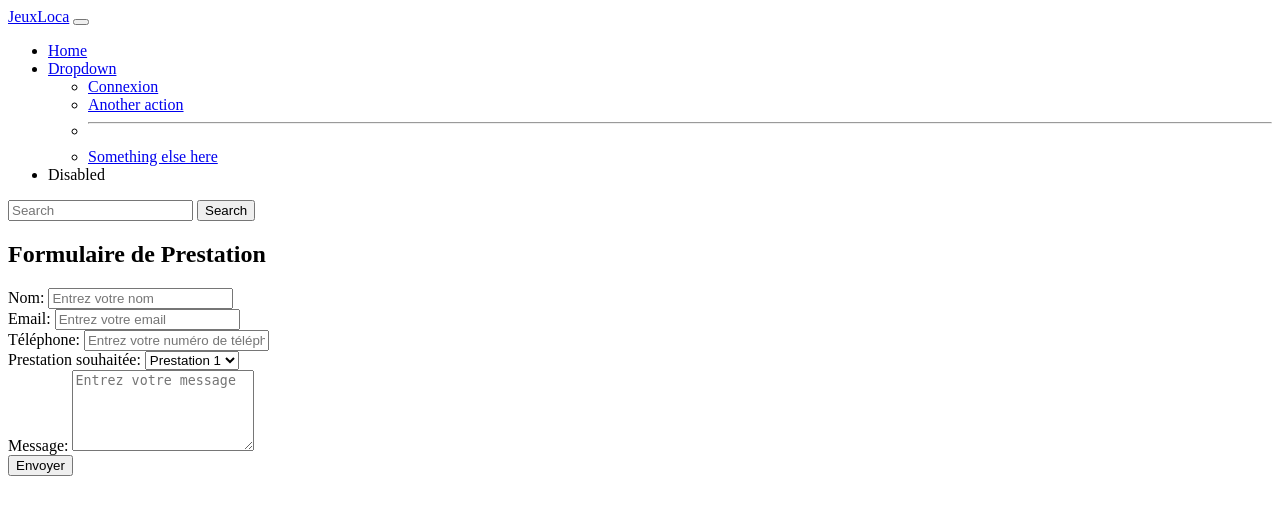
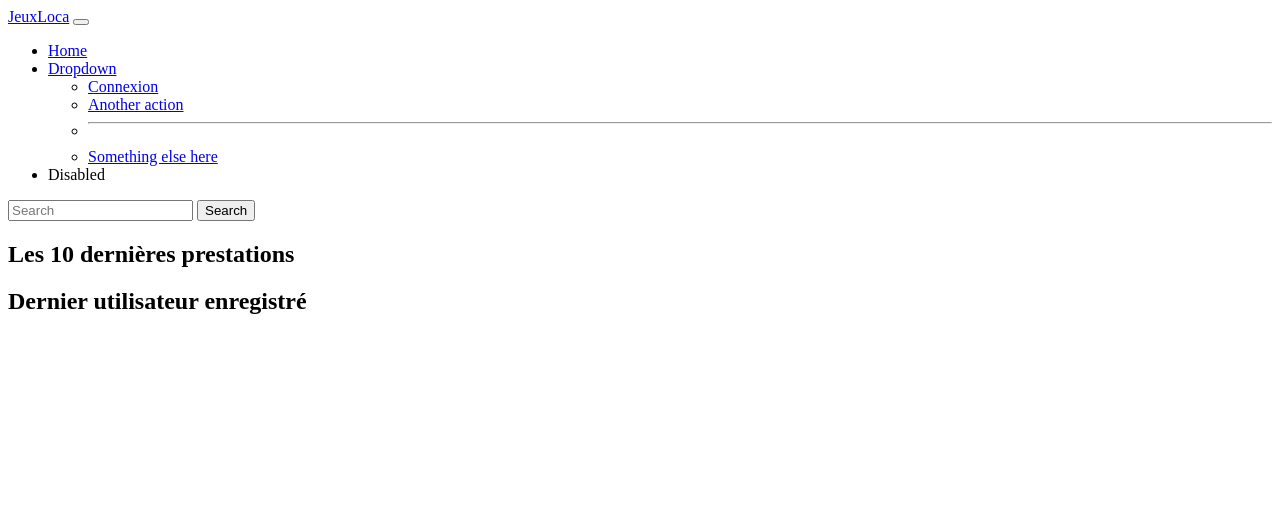
Before and after one commit to Davidcardig/Jeux_Web, a Symfony app: template templates/prestation/index.html.twig in a window 1280 px wide. Shown: the top 515 px of the page. Run offline with Twig, Linux system fonts and the light colour scheme; the template is opened without the code that fills it, so the values that code supplies are empty; some libraries are stand-ins or nearby versions.

Commit message:
Nex files and form Prestation an vue

```diff
--- a/templates/base.html.twig
+++ b/templates/base.html.twig
@@ -33,6 +33,7 @@
                                 <li class="nav-item"><a class="nav-link active" aria-current="page" href="{{ path('app_profil')}}">Mon compte</a></li>
                                 <li class="nav-item"><a class="nav-link active" aria-current="page" href="{{ path('app_logout')}}">Déconnexion</a></li>
                                 <li class="nav-item"><a class="nav-link active" aria-current="page" href="{{ path('app_prestation')}}">Prestations</a></li>
+                                <li class="nav-item"><a class="nav-link active" aria-current="page" href="{{ path('app_register_prestation')}}">ajout prestations</a></li>
                             {% else %}
                                 <li class="nav-item"><a class="nav-link active" aria-current="page" href="{{ path('app_login')}}">Connexion</a></li>
                             {% endif %}
@@ -52,6 +53,13 @@
             </div>
         </div>
     </nav>
+    {% for label, messages in app.flashes %}
+        {% for message in messages %}
+            <div class="alert alert-{{ label }}">
+                {{ message }}
+            </div>
+        {% endfor %}
+    {% endfor %}
         {% block body %}{% endblock %}
     </body>
 </html>
--- a/templates/prestation/index.html.twig
+++ b/templates/prestation/index.html.twig
@@ -3,34 +3,29 @@
 {% block title %}Prestations{% endblock %}
 
 {% block body %}
-    <div class="container mt-5">
-        <h2>Formulaire de Prestation</h2>
-        <form>
-            <div class="form-group">
-                <label for="nom">Nom:</label>
-                <input type="text" class="form-control" id="nom" placeholder="Entrez votre nom">
+    <div class="container">
+        <div class="row">
+            <!-- Partie de gauche - Les 10 dernières prestations -->
+            <div class="col-md-6">
+                <h2>Les 10 dernières prestations</h2>
+                {% for prestation in prestations %}
+                <ul class="list-group">
+                    <li class="list-group-item">{{ prestation.Nom }} - 01-07-2020</li>
+                </ul>
+                {% endfor %}
             </div>
-            <div class="form-group">
-                <label for="email">Email:</label>
-                <input type="email" class="form-control" id="email" placeholder="Entrez votre email">
+
+            <!-- Partie de droite - Dernier utilisateur enregistré -->
+            <div class="col-md-6">
+                <h2>Dernier utilisateur enregistré</h2>
+                <div class="card">
+                    <div class="card-body">
+                        <h5 class="card-title">{{ app.user.nom }}</h5>
+                        <p class="card-text">{{ app.user.email }}</p>
+
+                    </div>
+                </div>
             </div>
-            <div class="form-group">
-                <label for="telephone">Téléphone:</label>
-                <input type="tel" class="form-control" id="telephone" placeholder="Entrez votre numéro de téléphone">
-            </div>
-            <div class="form-group">
-                <label for="prestation">Prestation souhaitée:</label>
-                <select class="form-control" id="prestation">
-                    <option value="prestation1">Prestation 1</option>
-                    <option value="prestation2">Prestation 2</option>
-                    <option value="prestation3">Prestation 3</option>
-                </select>
-            </div>
-            <div class="form-group">
-                <label for="message">Message:</label>
-                <textarea class="form-control" id="message" rows="5" placeholder="Entrez votre message"></textarea>
-            </div>
-            <button type="submit" class="btn btn-primary">Envoyer</button>
-        </form>
+        </div>
     </div>
 {% endblock %}
--- a/templates/profil/index.html.twig
+++ b/templates/profil/index.html.twig
@@ -8,5 +8,6 @@
     <h2 class="mt-4">{{ app.user.nom }}</h2>
 
     <p>{{ app.user.email }}</p>
+
 </div>
 {% endblock %}
```
Also changed, not shown: migrations/Version20230719093443.php (added, +37 -0 lines), migrations/Version20230719095605.php (added, +37 -0 lines), src/Controller/PrestationController.php (+37 -6 lines), src/DataFixtures/AppFixtures.php (+13 -0 lines), src/Form/PrestationType.php (added, +29 -0 lines), templates/prestation/register_prestation.html.twig (added, +15 -0 lines), 1 other file.
